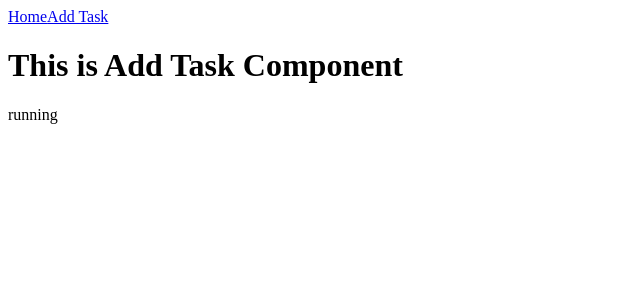
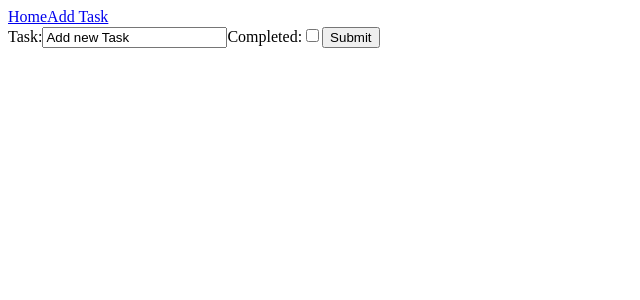
Before and after one commit to akshat17-07/TaskList, a React (Vite) app in the folder task-list/: page /add in a window 1280 px wide. Shown: the top 300 px of the page, without its empty margins (0-640 px from the left). Built offline with nearby package versions, Linux system fonts and the light colour scheme.

Commit message:
add task completed

```diff
--- /dev/null
+++ b/task-list/src/hooks/useAddData.js
@@ -0,0 +1,36 @@
+import { useState } from "react";
+
+function useAddData(url) {
+    const [loading, setLoading] = useState(false);
+    const [error, setError] = useState(null);
+    const [success, setSuccess] = useState('')
+
+    function addData(body) {
+        setLoading(true);
+        setError(null);
+
+        fetch(url, {
+            method: "POST",
+            headers: {
+                "Content-Type": "application/json"
+            },
+            body: JSON.stringify(body)
+        })
+        .then((res) => {
+            if (!res.ok) {
+                throw new Error("Error in adding data");
+            }
+            return res.json();
+        })
+        .then(() => setSuccess("Data Added to the server"))
+        .catch((error) => {
+            console.log(error);
+            setError(error.message);
+        })
+        .finally(() => setLoading(false));
+    }
+
+    return { addData, loading, error, success};
+}
+
+export default useAddData;
--- a/task-list/src/pages/AddTask.jsx
+++ b/task-list/src/pages/AddTask.jsx
@@ -1,15 +1,50 @@
-import {memo} from 'react'
-import {useEffect, useState} from 'react'
+import { memo, useState } from "react";
+import useAddData from "../hooks/useAddData";
 
-function AddTask(){
+function AddTask() {
+    const [task, setTask] = useState("Add new Task");
+    const [completed, setCompleted] = useState(false);
+    const { addData, loading, error, success } = useAddData("http://localhost:3000/task");
+
+    function submitNewData(event) {
+        event.preventDefault();
+        const body = {
+            name: task,
+            completed: completed ? "true" : "false"
+        };
+        addData(body);
+        setTask("")
+        setCompleted(false)
+    }
 
     return (
-        <><h1>This is Add Task Component</h1>
-        running
+        <>
+            <form>
+                <label htmlFor="task">Task:</label>
+                <input
+                    id="task"
+                    type="text"
+                    value={task}
+                    onChange={(event) => setTask(event.target.value)}
+                />
 
+                <label htmlFor="completed">Completed:</label>
+                <input
+                    id = 'completed'
+                    type="checkbox"
+                    checked={completed}
+                    onChange={(event) => setCompleted(event.target.checked)}
+                />
+
+                <button onClick={submitNewData} disabled={loading}>
+                    {loading ? "Submitting..." : "Submit"}
+                </button>
+            </form>
+
+            {error && <p>{error}</p>}
+            {success != '' && <p>{success}</p>}
         </>
-
-    )
+    );
 }
 
-export default memo(AddTask)
+export default memo(AddTask);
```
Also changed, not shown: task-list/src/server/useTasks.json (+63 -8 lines), 1 other file (tests, documents, lock files or other folders).
